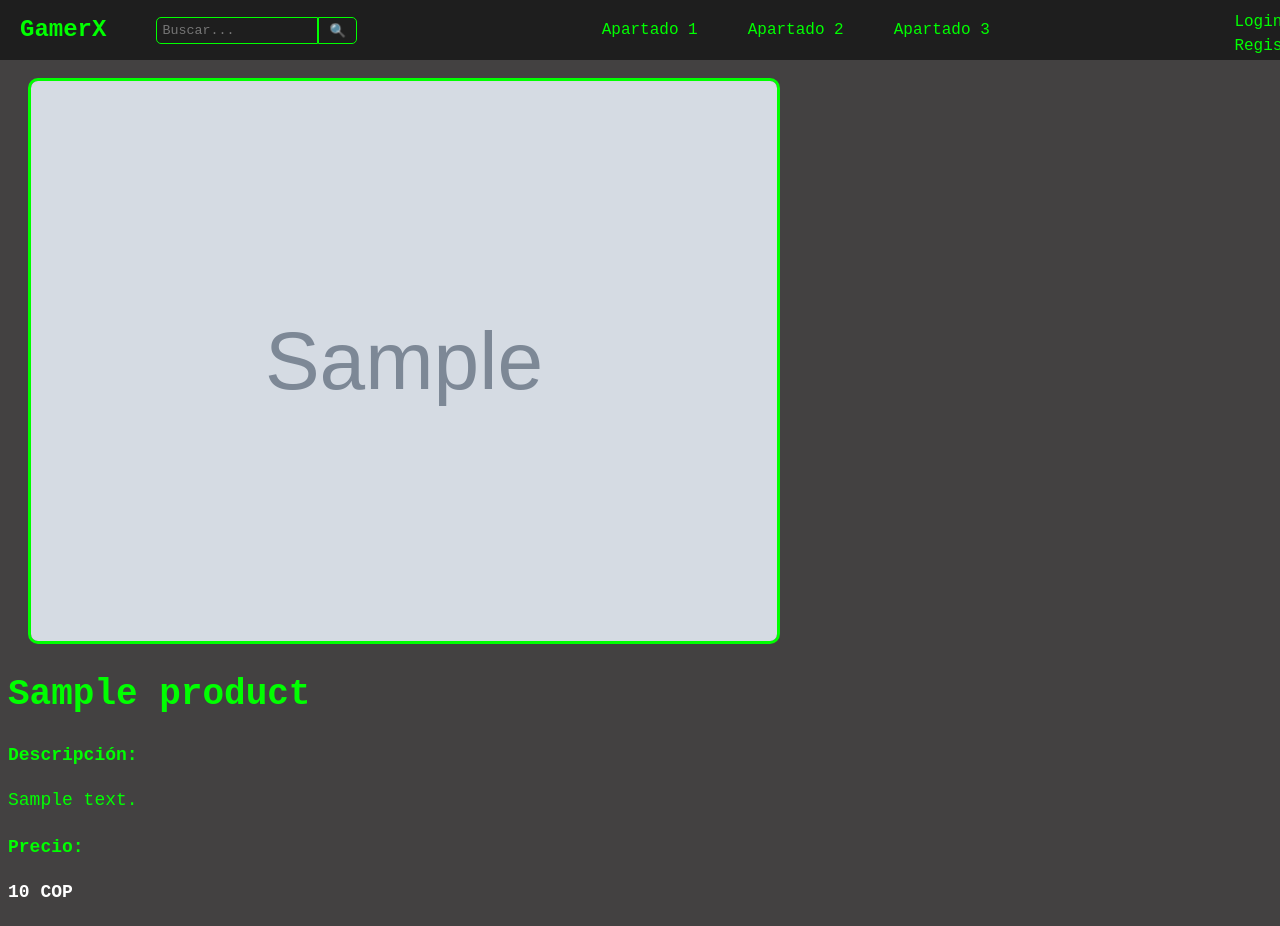
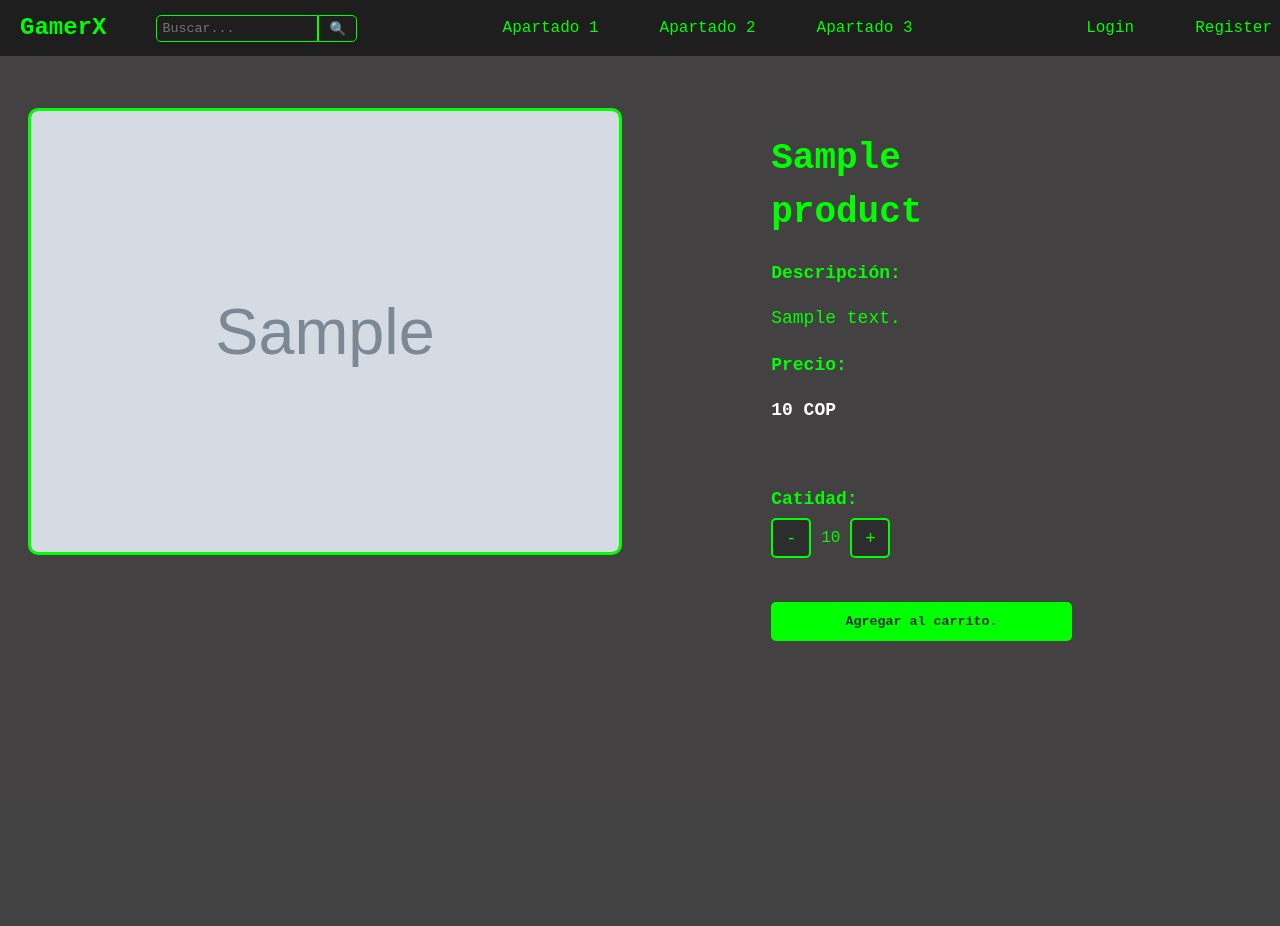
Before and after one commit to PabloBecerraDev/Ecomerce-django, a Django app: template Ecomerce/templates/Products/productDetail.html in a window 1280 px wide. After the commit the page ends 641 px from the top, so only its background shows below. Run offline with Django 5.2, Linux system fonts and the light colour scheme; the template is opened without the code that fills it: most values are stand-ins (such as "Sample title", 1, 10 or a date in 2020); grey boxes marked "Sample" are stand-in pictures.

Commit message:
feat: implementacion de la parte visual para otras paginas

```diff
--- a/Ecomerce/static/css/baseStyles.css
+++ b/Ecomerce/static/css/baseStyles.css
@@ -4,7 +4,7 @@ body {
     color: #00ff00;
     font-family: "Courier New", Courier, "Lucida Console", Monaco, monospace;
     color: #00ff00;
-    padding-top: 70px;
+    padding-top: 100px;
 }
 
 /* Opcional: Ajuste de la altura de línea y tamaño de fuente para mayor realismo */
@@ -49,10 +49,11 @@ select{
 .navbar {
     background-color: #1e1e1e;
     color: #00ff00;
-    width: 98%;
+    width: 100%;   /* Asegura que el navbar ocupe todo el ancho */
     position: fixed;
     top: 0;
     left: 0;
+    right: 0;  /* Asegura que el navbar llegue al borde derecho */
     padding: 10px 20px;
     margin-bottom: 20px;
     display: flex;
@@ -108,15 +109,14 @@ select{
 /* Estilo para los enlaces del navbar */
 .nav-links {
     display: flex;
-    text-decoration: none;
     align-items: center;
-    gap: 20px;
+    gap: 5px; /* Aumenta el espacio entre los enlaces */
 }
 
 .nav-links a {
     color: #00ff00;
     text-decoration: none;
-    margin: 0 15px;
+    margin: 0 28px;
 }
 
 .nav-links a:hover {
@@ -127,9 +127,11 @@ select{
 .profile {
     width: 40px; /* Ajusta el tamaño según tus necesidades */
     height: 40px; /* Ajusta el tamaño según tus necesidades */
+    margin-right: 32px;
 }
 
 .profile .profile-pic {
+
     width: 100%; /* Asegúrate de que la imagen llene el contenedor */
     height: 100%; /* Asegúrate de que la imagen llene el contenedor */
     border-radius: 50%;
--- a/Ecomerce/static/css/productsStyles.css
+++ b/Ecomerce/static/css/productsStyles.css
@@ -1,3 +1,22 @@
+
+.parent {
+    display: grid;
+    grid-template-columns: repeat(5, 1fr);
+    grid-template-rows: repeat(5, 1fr);
+    gap: 8px;
+}
+
+.div1 {
+    grid-column: span 3 / span 3;
+    grid-row: span 5 / span 5;
+}
+
+.div2 {
+    grid-column: span 2 / span 2;
+    grid-row: span 5 / span 5;
+    grid-column-start: 4;
+}
+
 .product-container {
     display: flex;
     align-items: flex-start;
@@ -13,7 +32,7 @@
 }
 
 .product-image {
-    width: 60%;  /*es este para la imagen*/
+    width: 80%;  /*es este para la imagen*/
     height: auto;
     max-height: 600px; /* Ajusta la altura máxima de la imagen */
     object-fit: cover;
@@ -61,3 +80,54 @@
     color: #00ff00;
     margin-bottom: 5px;
 }
+
+
+
+.stock-container {
+    display: flex;
+    align-items: center;
+    gap: 10px;
+    font-family: inherit;
+    color: #00ff00;
+}
+
+.stock-button {
+    padding: 10px;
+    border: 2px solid #00ff00;
+    background-color: #2d2d2d;
+    color: #00ff00;
+    cursor: pointer;
+    border-radius: 5px;
+    font-size: 18px;
+    width: 40px;
+    height: 40px;
+    display: flex;
+    align-items: center;
+    justify-content: center;
+}
+
+.stock-button:disabled {
+    background-color: #434141;
+    cursor: not-allowed;
+}
+
+
+.submit-button {
+    width: 100%;
+    padding: 10px;
+    border: 2px solid #00ff00;
+    background-color: #00ff00;
+    color: #2d2d2d;
+    font-family: inherit;
+    font-weight: bold;
+    cursor: pointer;
+    border-radius: 5px;
+    margin-top: 20px;
+}
+
+
+.submit-button:hover {
+    background-color: #2d2d2d;
+    color: #00ff00;
+    border-color: #00ff00;
+}
--- /dev/null
+++ b/Ecomerce/static/js/stok.js
@@ -0,0 +1,33 @@
+// alert("holaaaaa.")
+
+document.addEventListener("DOMContentLoaded", function () {
+    const maxStock = ( product.stok );
+    let currentStock = maxStock;
+
+    const decreaseButton = document.getElementById("decrease");
+    const increaseButton = document.getElementById("increase");
+    const stockDisplay = document.getElementById("current-stock");
+
+    decreaseButton.addEventListener("click", function () {
+        if (currentStock > 0) {
+            currentStock--;
+            stockDisplay.textContent = currentStock;
+            updateButtons();
+        }
+    });
+
+    increaseButton.addEventListener("click", function () {
+        if (currentStock < maxStock) {
+            currentStock++;
+            stockDisplay.textContent = currentStock;
+            updateButtons();
+        }
+    });
+
+    function updateButtons() {
+        decreaseButton.disabled = currentStock <= 0;
+        increaseButton.disabled = currentStock >= maxStock;
+    }
+
+    updateButtons();  // Asegura que los botones estén correctamente deshabilitados al cargar la página
+});
--- a/Ecomerce/templates/Products/productDetail.html
+++ b/Ecomerce/templates/Products/productDetail.html
@@ -11,21 +11,55 @@
 <body>
 
 
-     <!-- Contenedor de la imagen -->
-     <div class="product-image-container">
+
+    <div class="parent">
+        <div class="div1">
+            <div class="product-image-container">
+                <img src="{{ product.imagen.url }}" alt="{{ product.nombre }}" class="product-image">
+            </div>
+        </div>
+
+
+        <div class="div2">
+            <div class="product-details">
+                <h1>{{ product.nombre }}</h1>
+                <p class="label">Descripción:</p>
+                <p>{{ product.descripcion }}</p>
+                <p class="label">Precio:</p>
+                <p class="product-price">{{ product.precio }} COP</p>
+                <br>
+
+
+
+                <p class="label">Catidad:</p>
+                <div class="stock-container">
+                    <button type="button" class="stock-button" id="decrease">-</button>
+                    <span id="current-stock">{{ product.stok }}</span>
+                    <button type="button" class="stock-button" id="increase">+</button>
+                </div>
+                <br>
+
+                <button type="submit" class="submit-button">Agregar al carrito.</button>
+
+            </div>
+        </div>
+    </div>
+
+
+    <!-- <div class="product-image-container">
         <img src="{{ product.imagen.url }}" alt="{{ product.nombre }}" class="product-image">
     </div>
 
-    <!-- Detalles del producto -->
     <div class="product-details">
         <h1>{{ product.nombre }}</h1>
         <p class="label">Descripción:</p>
         <p>{{ product.descripcion }}</p>
         <p class="label">Precio:</p>
         <p class="product-price">{{ product.precio }} COP</p>
-    </div>
+    </div> -->
 
 
+    <script src="{% static 'js/stok.js' %}"></script>
 
 </body>
 
--- a/Ecomerce/templates/base.html
+++ b/Ecomerce/templates/base.html
@@ -46,9 +46,9 @@
             </div>
             {% endif %}
         {% else %}
-            <div class="profile">
-                <a class="nav-links" href="{% url 'Users_app:login' %}">Login</a>
-                <a class="nav-links" href="{% url 'Users_app:create_user_view' %}">Register</a>
+            <div class="nav-links">
+                <a class="" href="{% url 'Users_app:login' %}">Login</a>
+                <a class="" href="{% url 'Users_app:create_user_view' %}">Register</a>
             </div>
         {% endif %}
     </nav>
```
Also changed, not shown: Ecomerce/static/css/createUserStyles.css (+23 -1 lines), Ecomerce/templates/Products/createCategoria.html (+30 -5 lines), Ecomerce/templates/Users/emailVerification.html (+61 -2 lines), Ecomerce/media/product_images/aaaa.jpeg (added).
